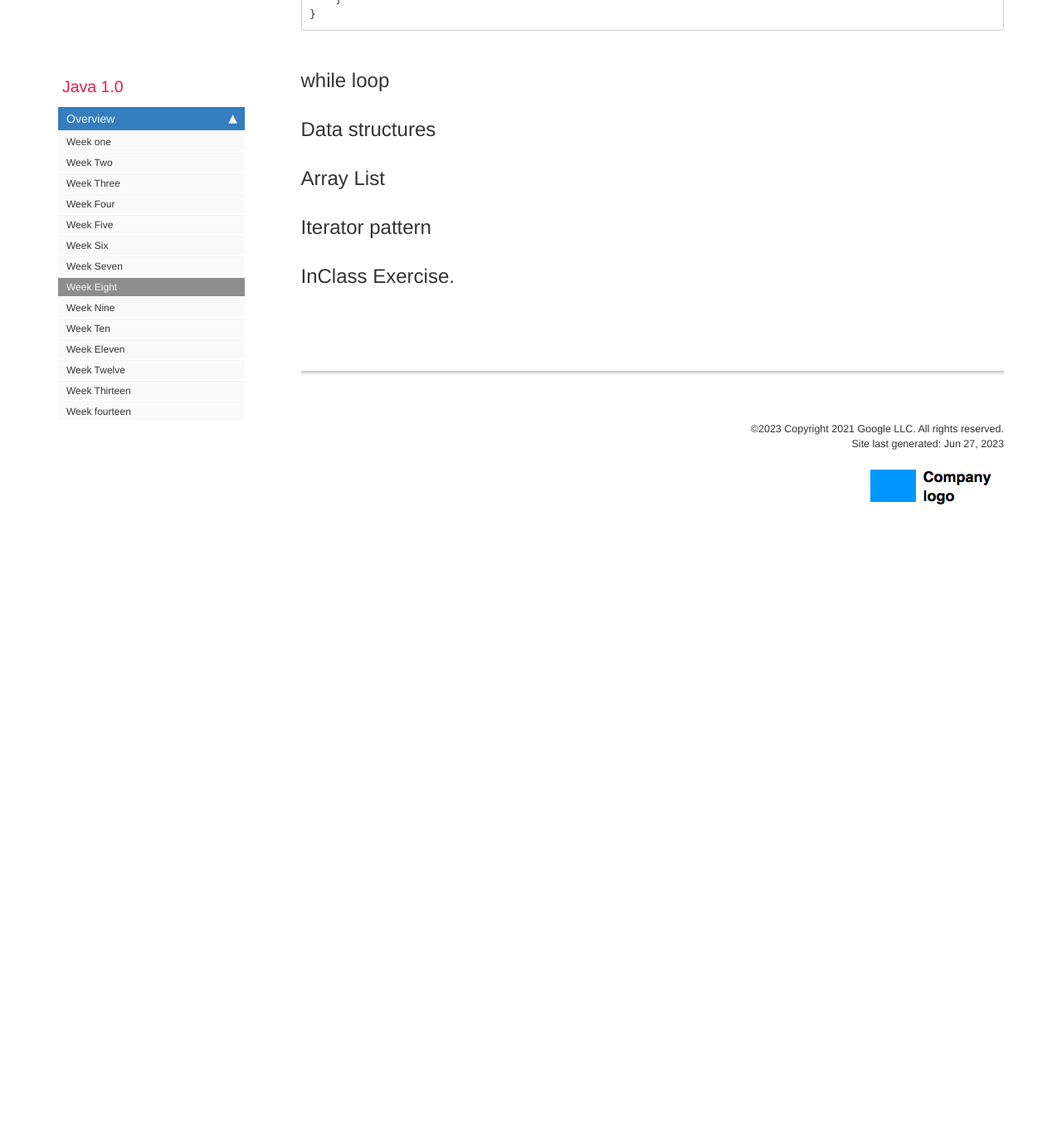
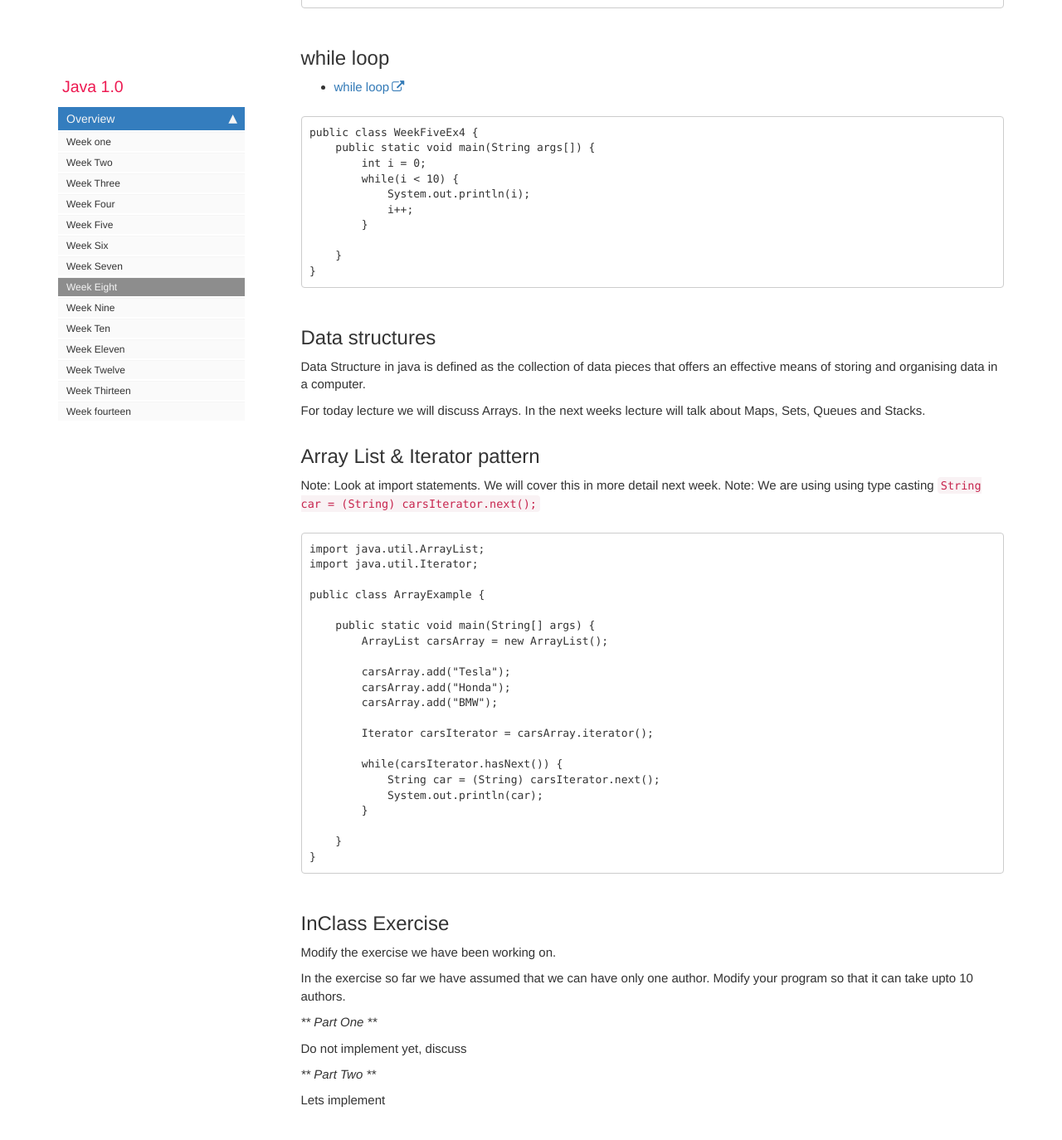
Before and after one commit to rambethina/java, a Jekyll site: the page built from pages/mydoc/mydoc_week_eight.md, in a window 1280 px wide and 1400 px high, scrolled down 2357 px. Shown: the top 1374 px of the window at 83% size. Built offline with Jekyll 4.4.1, drawn with Linux system fonts in a browser that asks for light colours; comment, search, counter and statistics services are not loaded; before the commit the page ends 3041 px from its top, so only the background shows below that; some of the changed text lies outside the part shown.

Commit message:
docs: week 8 content

````diff
--- a/pages/mydoc/mydoc_week_eight.md
+++ b/pages/mydoc/mydoc_week_eight.md
@@ -41,7 +41,7 @@ A static varaible and static methods are variables & methods per class not per O
 
 [Static key word](https://www.w3schools.com/java/java_class_methods.asp)
 
-```
+```text
 public class Book {
 
     //Instance Variables
@@ -81,7 +81,7 @@ public class Book {
 }
 ```
 
-```
+```text
 public class ECommerceSimple {
 
     public static void main(String[] args) {
@@ -102,10 +102,66 @@ public class ECommerceSimple {
 
 ## while loop
 
+* [while loop](https://www.w3schools.com/java/java_while_loop.asp)
+
+```
+public class WeekFiveEx4 {
+    public static void main(String args[]) {
+        int i = 0;
+        while(i < 10) {
+            System.out.println(i);
+            i++;
+        }
+
+    }
+}
+```
+
 ## Data structures
 
-## Array List
+Data Structure in java is defined as the collection of data pieces that offers an effective means of storing and organising data in a computer.
 
-## Iterator pattern
+For today lecture we will discuss Arrays. In the next weeks lecture will talk about Maps, Sets, Queues and Stacks.
 
-## InClass Exercise.
+## Array List & Iterator pattern
+
+Note: Look at import statements. We will cover this in more detail next week.
+Note: We are using using type casting `String car = (String) carsIterator.next();`
+
+```text
+import java.util.ArrayList;
+import java.util.Iterator;
+
+public class ArrayExample {
+
+    public static void main(String[] args) {
+        ArrayList carsArray = new ArrayList();
+
+        carsArray.add("Tesla");
+        carsArray.add("Honda");
+        carsArray.add("BMW");
+
+        Iterator carsIterator = carsArray.iterator();
+
+        while(carsIterator.hasNext()) {
+            String car = (String) carsIterator.next();
+            System.out.println(car);
+        }
+
+    }
+}
+```
+
+## InClass Exercise
+
+Modify the exercise we have been working on.
+
+In the exercise so far we have assumed that we can have only one author. Modify your program so that it can take upto 10 authors.
+
+*** Part One ***
+
+Do not implement yet, discuss
+
+*** Part Two ***
+
+Lets implement
````
